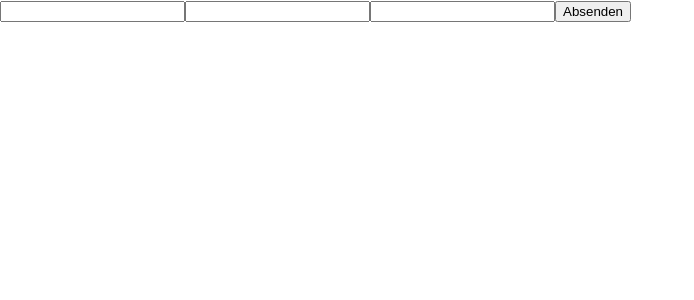
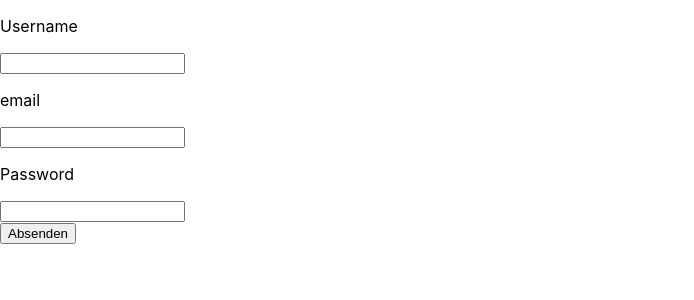
Before and after one commit to AndreasBitzan/nextjtest, a Next.js app: page /create in a window 1280 px wide. Shown: the top 300 px of the page, without its empty margins (0-694 px from the left). Built offline with nearby package versions, Linux system fonts and the light colour scheme.

Commit message:
SWR Playground

```diff
--- a/package.json
+++ b/package.json
@@ -10,6 +10,7 @@
   "dependencies": {
     "next": "10.0.1",
     "react": "17.0.1",
-    "react-dom": "17.0.1"
+    "react-dom": "17.0.1",
+    "swr": "^0.3.9"
   }
 }
--- a/pages/create.js
+++ b/pages/create.js
@@ -47,9 +47,12 @@ export default function Create() {
 
   return (
     <>
-        <input onChange={(e)=>setUsername(e.target.value)}type="text" name="username" value={username}></input>
-        <input onChange={(e)=>setEmail(e.target.value)}type="email" name="email" value={email}></input>
-        <input onChange={(e)=>setPassword(e.target.value)} type="password" name="password" value={password}></input>
+      <p>Username</p>
+        <input onChange={(e)=>setUsername(e.target.value)}type="text" name="username" value={username}></input><br />
+        <p>email</p>
+        <input onChange={(e)=>setEmail(e.target.value)}type="email" name="email" value={email}></input><br />
+        <p>Password</p>
+        <input onChange={(e)=>setPassword(e.target.value)} type="password" name="password" value={password}></input><br />
         <button onClick={()=>submit()}>Absenden</button>
 
     </>
```
Also changed, not shown: pages/forum/[slug].js (+39 -29 lines), 1 other file (tests, documents, lock files or other folders).
